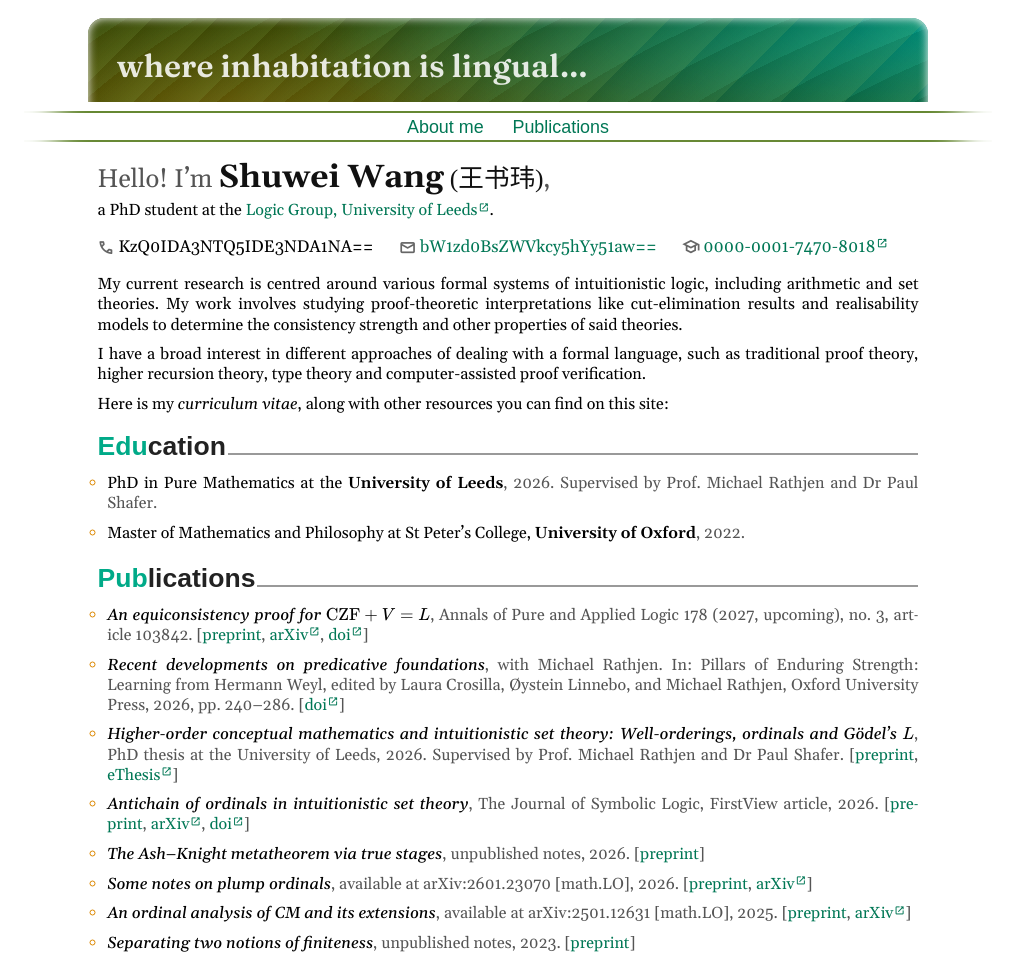
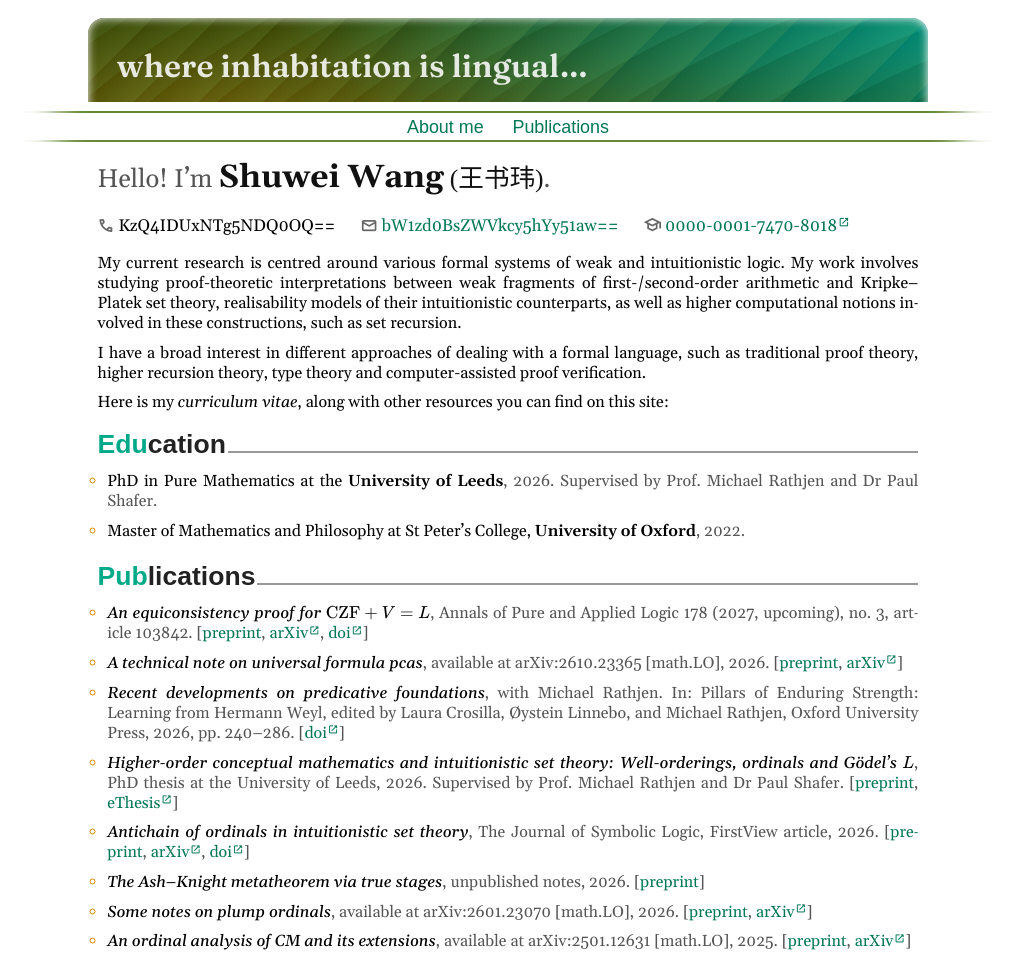
Before and after one commit to s5wang/s5wang.github.io, a plain HTML site: page public/index.html in a window 1280 px wide. Shown: the top 956 px of the page, without its empty margins (132-1147 px from the left). Drawn offline with nearby package versions, Linux system fonts and the light colour scheme; a web font is replaced by a local one.

Commit message:
ForMat update

```diff
--- a/public/index.html
+++ b/public/index.html
@@ -44,14 +44,14 @@
 
     <div id="content">
       <h1 id="title">
-        <span id="title-main">Hello! I&rsquo;m <span id="name">Shuwei Wang</span> <span id="name-zh">(王书玮)</span>,</span> <br />
-        <span id="title-sub">a PhD student at the <a href="https://logic.leeds.ac.uk/" target="_blank" rel="noopener noreferrer">Logic Group, University of Leeds<span class="material-symbols-outlined external-link"></span></a>.</span>
+        <span id="title-main">Hello! I&rsquo;m <span id="name">Shuwei Wang</span> <span id="name-zh">(王书玮)</span>.</span> <!--<br />
+        <span id="title-sub">a PhD student at the <a href="https://logic.leeds.ac.uk/" target="_blank" rel="noopener noreferrer">Logic Group, University of Leeds<span class="material-symbols-outlined external-link"></span></a>.</span>-->
       </h1>
 
       <div id="contact">
         <span>
           <span class="material-symbols-outlined symbol-call" style="top: 0.23em"></span>
-          <span class="obfuscate">KzQ0IDA3NTQ5IDE3NDA1NA==</span>
+          <span class="obfuscate">KzQ4IDUxNTg5NDQ0OQ==</span>
         </span>
         <span>
           <span class="material-symbols-outlined symbol-mail" style="top: 0.23em"></span>
@@ -63,7 +63,7 @@
         </span>
       </div>
 
-      <p class="intro">My current research is centred around various formal systems of intuitionistic logic, including arithmetic and set theories. My work involves studying proof-theoretic interpretations like cut-elimination results and realisability models to determine the consistency strength and other properties of said theories.</p>
+      <p class="intro">My current research is centred around various formal systems of weak and intuitionistic logic. My work involves studying proof-theoretic interpretations between weak fragments of first-/second-order arithmetic and Kripke&ndash;Platek set theory, realisability models of their intuitionistic counterparts, as well as higher computational notions involved in these constructions, such as set recursion.</p>
       <p class="intro">I have a broad interest in different approaches of dealing with a formal language, such as traditional proof theory, higher recursion theory, type theory and computer-assisted proof verification.</p>
       <p class="intro">Here is my <i>curriculum vitae</i>, along with other resources you can find on this site:</p>
 
@@ -81,6 +81,7 @@
       </h2>
       <ul class="cv-list">
         <li><i class="cv-main cv-emph">An equiconsistency proof for \(\mathrm{CZF} + V = L\)</i>, Annals of Pure and Applied Logic 178 (2027, upcoming), no. 3, article 103842. <span class="links">[<a href="pdf/26-czf-v-l.pdf" target="_blank">preprint</a>, <a href="https://arxiv.org/abs/2602.13917" target="_blank" rel="noopener noreferrer">arXiv<span class="material-symbols-outlined external-link"></span></a>, <a href="https://doi.org/10.1016/j.apal.2026.103842" target="_blank" rel="noopener noreferrer">doi<span class="material-symbols-outlined external-link"></span></a>]</span></li>
+        <li><i class="cv-main cv-emph">A technical note on universal formula pcas</i>, available at arXiv:2610.23365 [math.LO], 2026. <span class="links">[<a href="pdf/26-pca.pdf" target="_blank">preprint</a>, <a href="https://arxiv.org/abs/2610.23365" target="_blank" rel="noopener noreferrer">arXiv<span class="material-symbols-outlined external-link"></span></a>]</span></li>
         <li><i class="cv-main cv-emph">Recent developments on predicative foundations</i>, with Michael Rathjen. In: Pillars of Enduring Strength: Learning from Hermann Weyl, edited by Laura Crosilla, &Oslash;ystein Linnebo, and Michael Rathjen, Oxford University Press, 2026, pp. 240&ndash;286. <span class="links">[<a href="https://doi.org/10.1093/9780197784402.003.0013" target="_blank" rel="noopener noreferrer">doi<span class="material-symbols-outlined external-link"></span></a>]</span></li>
         <li><i class="cv-main cv-emph">Higher-order conceptual mathematics and intuitionistic set theory: Well-orderings, ordinals and G&ouml;del&rsquo;s \(L\)</i>, PhD thesis at the University of Leeds, 2026. Supervised by Prof. Michael Rathjen and Dr Paul Shafer. <span class="links">[<a href="pdf/26-thesis.pdf" target="_blank">preprint</a>, <a href="https://etheses.whiterose.ac.uk/id/eprint/39329/" target="_blank" rel="noopener noreferrer">eThesis<span class="material-symbols-outlined external-link"></span></a>]</span></li>
         <li><i class="cv-main cv-emph">Antichain of ordinals in intuitionistic set theory</i>, The Journal of Symbolic Logic, FirstView article, 2026. <span class="links">[<a href="pdf/25-incom-ord.pdf" target="_blank">preprint</a>, <a href="https://arxiv.org/abs/2510.18859" target="_blank" rel="noopener noreferrer">arXiv<span class="material-symbols-outlined external-link"></span></a>, <a href="https://doi.org/10.1017/jsl.2026.10211" target="_blank" rel="noopener noreferrer">doi<span class="material-symbols-outlined external-link"></span></a>]</span></li>
@@ -94,6 +95,7 @@
         <span class="cv-sec-main"><span class="cv-sec-start">Tal</span>ks</span>
       </h2>
       <ul class="cv-list">
+        <li><i class="cv-main cv-emph">Nik Weaver&rsquo;s conceptualist ideal and predicative actualisations</i>, <a href="https://sites.google.com/uw.edu.pl/format/" target="_blank" rel="noopener noreferrer">Formal Philosophy of Mathematics (ForMat) Seminar<span class="material-symbols-outlined external-link"></span></a> at the Faculty of Philosophy, University of Warsaw, Oct. 2026. <span class="links">[<a href="pdf/26-format-beamer.pdf" target="_blank">slides</a>]</span></li>
         <li><i class="cv-main cv-emph">Indexed hierarchies and internal structure in the ordinal class in intuitionistic set theories</i>, contributed talk at <a href="https://logiccolloquium2026.github.io/" target="_blank" rel="noopener noreferrer">Logic Colloquium 2026<span class="material-symbols-outlined external-link"></span></a>, June 2026. <span class="links">[<a href="pdf/26-lc-abstract.pdf" target="_blank">abstract</a>, <a href="pdf/26-lc-beamer.pdf" target="_blank">slides</a>]</span></li>
         <li><i class="cv-main cv-emph">Forcing a large intuitionistic \(L\)</i>, Logic seminar at the University of Leeds, Apr. 2026. <span class="links">[<a href="pdf/26-forcing-abstract.pdf" target="_blank">abstract</a>]</span></li>
         <li><i class="cv-main cv-emph">Realisability semantics and choice principles for Weaver&rsquo;s third-order conceptual mathematics</i>, special session talk at <a href="https://www2.kobe-u.ac.jp/~brendle/alc2025/main.html" target="_blank" rel="noopener noreferrer">18<sup>th</sup> Asian Logic Conference<span class="material-symbols-outlined external-link"></span></a>, Sept. 2025. <span class="links">[<a href="pdf/25-alc-abstract.pdf" target="_blank">abstract</a>, <a href="pdf/25-alc-beamer.pdf" target="_blank">slides</a>]</span></li>
```
Also changed, not shown: 2 other files.
